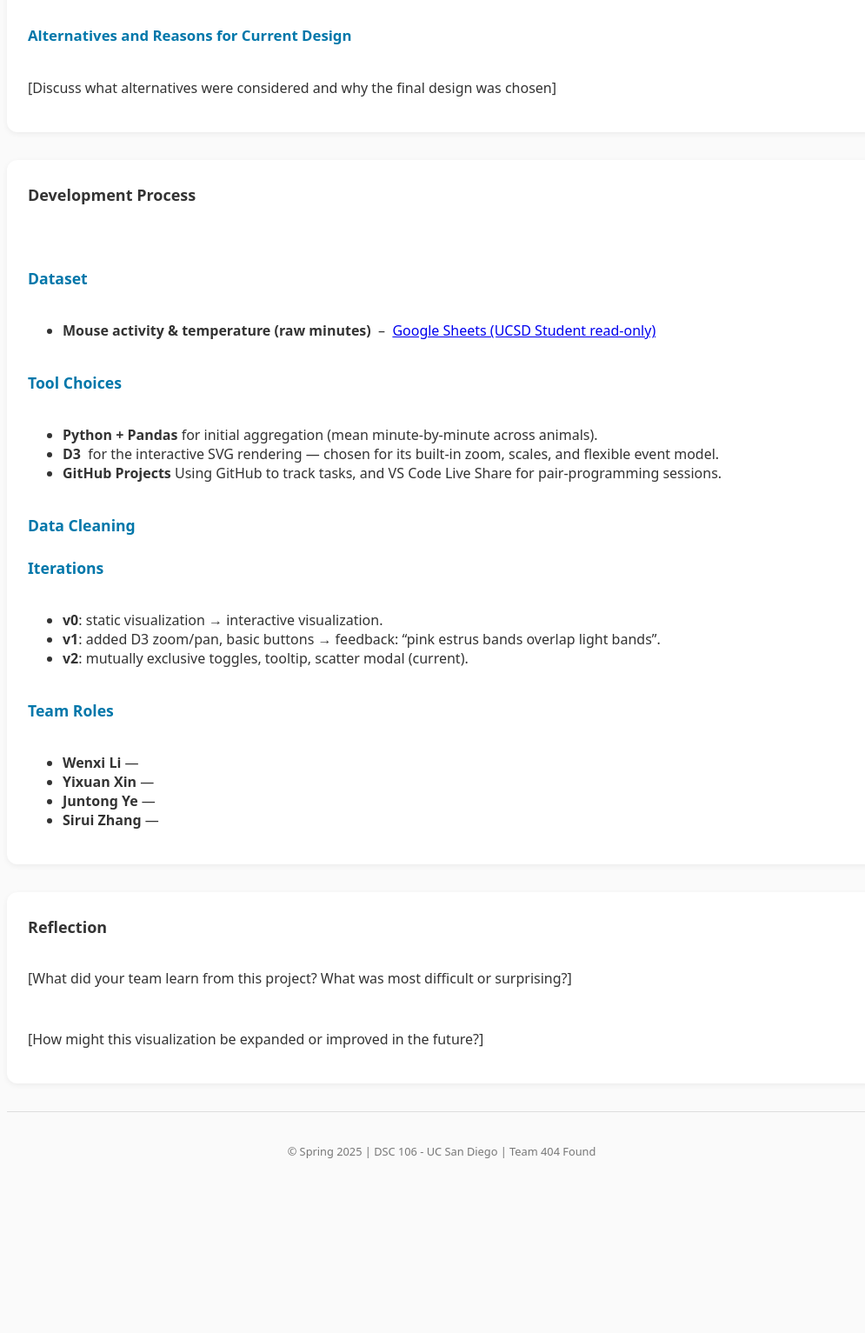
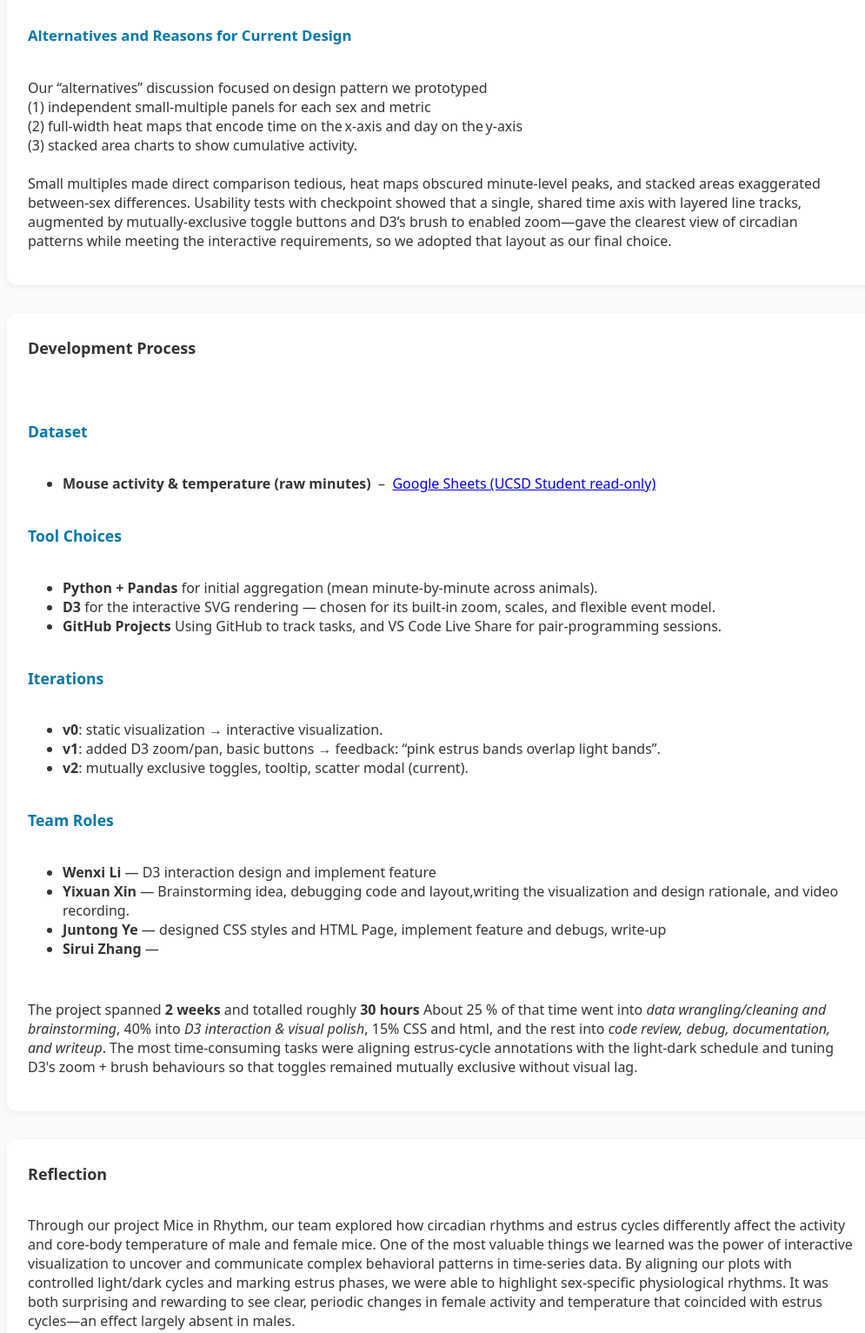
Before and after one commit to ivvvvvvvy123/DSC106Project3, a plain HTML site: page index.html in a window 1280 px wide. Shown: the part 2366-3899 px from the top of the page at 87% size, without its empty margins (132-1127 px from the left). Before the commit the page ends 3800 px from the top, so only its background shows below. Drawn offline with nearby package versions, Linux system fonts and the light colour scheme.

Commit message:
Changing to new html file and main.js

```diff
--- a/project3_report.html
+++ b/index.html
@@ -139,7 +139,6 @@
     border-top:1px solid #ddd;
   }
 
-  /* ─── 让层次分明、缩进统一 ─── */
   .rationale h3{
     font-size:1.05rem;
     margin:16px 0 6px;
@@ -207,11 +206,11 @@
     <p class="subtitle">
       How do circadian rhythms and estrus cycles differently influence<br>
       activity and temperature patterns in male and female mice?
-    </p>
+    </p >
 
     <div class="meta-group">
       <span><strong>Team Name:</strong> 404 Found</span>
-      <span><strong>Team Members:</strong> Wenxi Li, Yixuan Xin, Juntong Ye, Sirui Zhang</span>
+      <span><strong>Team Members:</strong> Wenxi Li, Yixuan Xin, Juntong Ye, Sirui Zhang</span>
       <span><strong>UCSD Emails:</strong> wel055@ucsd.edu · yixin@ucsd.edu · juy037@ucsd.edu · siz012@ucsd.edu</span>
     </div>
   </header>
@@ -224,8 +223,8 @@
         <b>Reset:</b> double‑click inside a plot<br>
         <b>Highlight:</b> use the buttons to toggle <i>Light</i>, <i>Dark</i>, or <i>Estrus</i> bands<br>
         <b>Details:</b> hover for a tooltip with exact minute &amp; mean values <br>
-        <b>Scatter plot:</b> hold <kbd>Ctrl</kbd> (Win/Linux) or <kbd>⌘</kbd> (Mac) and click to open a 12‑h Temperature vs Activity view
-      </p>
+        <b>Scatter plot:</b> hold <kbd>Ctrl</kbd> (Win/Linux) or <kbd>⌘</kbd> (Mac) and click to open a 12‑h Temperature vs Activity view
+      </p >
 
       <div id="chart-container">
         <!-- pasted from newvis.html: -->
@@ -271,64 +270,66 @@
     </section>
 
     <section class="rationale">
-      <h2>Design Rationale</h2>
+      <h2>Design Rationale</h2>
 
       <!-- ── 1. Layout & Structure ─────────────────────── -->
-      <h3>Layout and Structure</h3>
+      <h3>Layout and Structure</h3>
       <ul>
-        <li><strong>Split by data type (2 panels)</strong> – prevents over‑plotting and keeps each metric interpretable. (We tried overlaying variables; it was too noisy.)</li>
+        <li><strong>Split by data type (2 panels)</strong> – prevents over‑plotting and keeps each metric interpretable. (We tried overlaying variables; it was too noisy.)</li>
         <li><strong>Independent scale controls</strong> – users can toggle light/dark vs estrus bands separately for clearer comparisons.</li>
       </ul>
 
       <!-- ── 2. Visual Encoding & Colour ───────────────── -->
-      <h3>Visual Encodings and Color Choices</h3>
+      <h3>Visual Encodings and Color Choices</h3>
       <ul>
         <li><strong>Separate rows for female vs male</strong> – avoids mixing scales, highlights sex‑specific rhythms.</li>
-        <li><strong>Color palette</strong> – warm red (♀), deep teal (♂); soft yellow / gray for light phases; muted pink for estrus windows.</li>
+        <li><strong>Color palette</strong> – warm red (♀), deep teal (♂); soft yellow / gray for light phases; muted pink for estrus windows.</li>
       </ul>
 
       <!-- ── 3. Interactivity ──────────────────────────── -->
-      <h3>Interactive Visualization</h3>
+      <h3>Interactive Visualization</h3>
       <ul>
         <li><strong>Zoom in / out:</strong> User can stretch or compress the timeline to focus on any range.</li>
-        <li><strong>Dragging navigation:</strong> Drag along the x‑axis to slide the window (e.g.&nbsp;1000–2000 → 100–200) for overview vs detail.</li>
+        <li><strong>Dragging navigation:</strong> Drag along the x‑axis to slide the window (e.g.&nbsp;1000–2000 → 100–200) for overview vs detail.</li>
         <li><strong>Tooltip support:</strong> Hover on specific data points to reveal the precise minute and mean value for each sex—detail without clutter.</li>
-        <li><strong>Control Click:</strong> Ctrl‑click (or ⌘‑click) anywhere on the chart pops up a modal scatterplot of Temperature vs Activity for that 12‑hour window (6 h before & after), showing deeper correlation.</li>
+        <li><strong>Control Click:</strong> Ctrl‑click (or ⌘‑click) anywhere on the chart pops up a modal scatterplot of Temperature vs Activity for that 12‑hour window (6 h before & after), showing deeper correlation.</li>
       </ul>
 
       <!-- ── 4. Alternatives ───────────────────────────── -->
-      <h3>Alternatives and Reasons for Current Design</h3>
+      <h3>Alternatives and Reasons for Current Design</h3>
       <p>
-        [Discuss what alternatives were considered and why the final design was chosen]
-      </p>
+        Our “alternatives” discussion focused on design pattern we prototyped<br>
+        (1) independent small‑multiple panels for each sex and metric<br>
+        (2) full‑width heat maps that encode time on the x‑axis and day on the y‑axis<br>
+        (3) stacked area charts to show cumulative activity.<br>
+        <br>
+        Small multiples made direct comparison tedious, heat maps obscured minute‑level peaks, and stacked areas exaggerated between‑sex differences.      Usability tests with checkpoint showed that a single, shared time axis with layered line tracks, augmented by mutually‑exclusive toggle buttons and D3’s brush to enabled zoom—gave the clearest view of circadian patterns while meeting the interactive requirements, so we adopted that layout as our final choice.
+      </p >
     </section>
 
 
 
     <section>
       <h2>Development Process</h2>
-    </p>
-
+    </p >
     <h3>Dataset</h3>
     <ul>
       <li>
-        <b>Mouse activity &amp; temperature (raw minutes)</b> &nbsp;–&nbsp;
-        <a href="https://docs.google.com/spreadsheets/d/1RXL_oUa1IYxnqfCW-9duz3M83wPlki4y/edit?usp=sharing"
+        <b>Mouse activity &amp; temperature (raw minutes)</b> &nbsp;–&nbsp;
+        <a href=" "
           target="_blank" rel="noopener">
-          Google Sheets (UCSD Student read‑only)
-        </a>
+          Google Sheets (UCSD Student read‑only)
+        </a >
       </li>
     </ul>
 
 
     <h3>Tool Choices</h3>
     <ul>
-      <li><b>Python + Pandas</b> for initial aggregation (mean minute‑by‑minute across animals).</li>
-      <li><b>D3 </b> for the interactive SVG rendering — chosen for its built‑in zoom, scales, and flexible event model.</li>
+      <li><b>Python + Pandas</b> for initial aggregation (mean minute‑by‑minute across animals).</li>
+      <li><b>D3 </b> for the interactive SVG rendering — chosen for its built‑in zoom, scales, and flexible event model.</li>
       <li><b>GitHub Projects</b> Using GitHub to track tasks, and VS Code Live Share for pair-programming sessions.</li>
     </ul>
-
-    <h3>Data Cleaning</h3>
 
 
     <h3>Iterations</h3>
@@ -340,22 +341,31 @@
 
     <h3>Team Roles</h3>
     <ul>
-      <li><b>Wenxi Li</b> — </li>
-      <li><b>Yixuan Xin</b> — </li>
-      <li><b>Juntong Ye</b> — </li>
-      <li><b>Sirui Zhang</b> —</li>
+      <li><b>Wenxi Li</b> — D3 interaction design and implement feature</li>
+      <li><b>Yixuan Xin</b> — Brainstorming idea, debugging code and layout,writing the visualization and design rationale, and video recording.</li>
+      <li><b>Juntong Ye</b> — designed CSS styles and HTML Page, implement feature and debugs, write-up</li>
+      <li><b>Sirui Zhang</b> —</li>
     </ul>
+    <p>
+      The project spanned <strong>2 weeks</strong> and totalled roughly <strong>30 hours</strong>
+      About 25 % of that time went into <em>data wrangling/cleaning and brainstorming</em>, 40% into
+      <em>D3 interaction & visual polish</em>, 15% CSS and html, and the rest into <em>code review, debug, documentation, and
+      writeup</em>.  The most time-consuming tasks were aligning estrus‑cycle annotations with the
+      light-dark schedule and tuning D3's zoom + brush behaviours so that toggles remained mutually
+      exclusive without visual lag.
+    </p >
 
     </section>
 
     <section>
       <h2>Reflection</h2>
-      <p>[What did your team learn from this project? What was most difficult or surprising?]</p>
-      <p>[How might this visualization be expanded or improved in the future?]</p>
+      <p>Through our project Mice in Rhythm, our team explored how circadian rhythms and estrus cycles differently affect the activity and core-body temperature of male and female mice. One of the most valuable things we learned was the power of interactive visualization to uncover and communicate complex behavioral patterns in time-series data. By aligning our plots with controlled light/dark cycles and marking estrus phases, we were able to highlight sex-specific physiological rhythms. It was both surprising and rewarding to see clear, periodic changes in female activity and temperature that coincided with estrus cycles—an effect largely absent in males.</p >
+      <p>The most difficult part of this project was processing and averaging dense minute-level data across individuals in a meaningful and performant way. Implementing features like highlighting cycles and linking plots required careful data structuring and scale coordination. We were also surprised at how much difference even subtle changes in visualization design (like tooltips, light/dark overlays, and interactivity) made for interpretability.</p >
+      <p>In the future, this visualization could be expanded with filters to view individual mice, options to overlay hormonal data (if available), or include scatterplot comparisons of temperature vs. activity across cycles. Another promising direction is annotating behavioral phases or automatically detecting estrus from temperature spikes. Overall, this project deepened our understanding of biological rhythms and the power of data visualization to tell nuanced physiological stories.      </p >
     </section>
 
     <footer>
-      <p>© Spring 2025 | DSC 106 - UC San Diego | Team 404 Found</p>
+      <p>© Spring 2025 | DSC 106 - UC San Diego | Team 404 Found</p >
     </footer>
   </main>
 
--- a/main.js
+++ b/main.js
@@ -1,5 +1,5 @@
 // ---------- CONSTANTS ---------------------------------------------------
-const CYCLE = 720;                    // 12 h in minutes
+const CYCLE = 720;                    // 12 h in minutes
 const W = 960, H = 420,
       M = {top:20,right:20,bottom:40,left:50},
       IW = W-M.left-M.right,
@@ -283,12 +283,12 @@ svg.append('text')
 }
 
 const lineF = d3.line()
-    .curve(d3.curveMonotoneX)     // ★ 平滑
+    .curve(d3.curveMonotoneX)
     .x(d => x(d.minute))
     .y(d => yF(d.female));
 
 const lineM = d3.line()
-    .curve(d3.curveMonotoneX)     // ★ 平滑
+    .curve(d3.curveMonotoneX)
     .x(d => x(d.minute))
     .y(d => yM(d.male));
 
```
